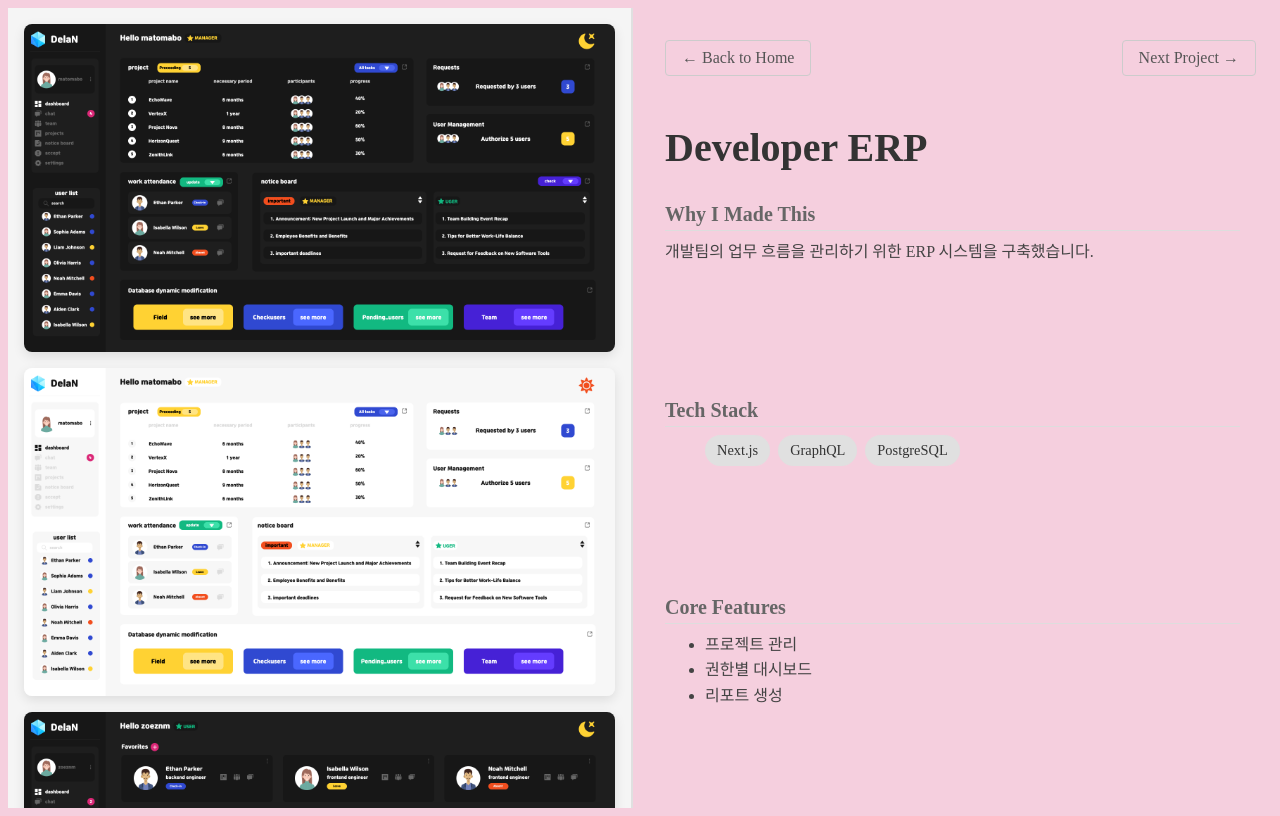
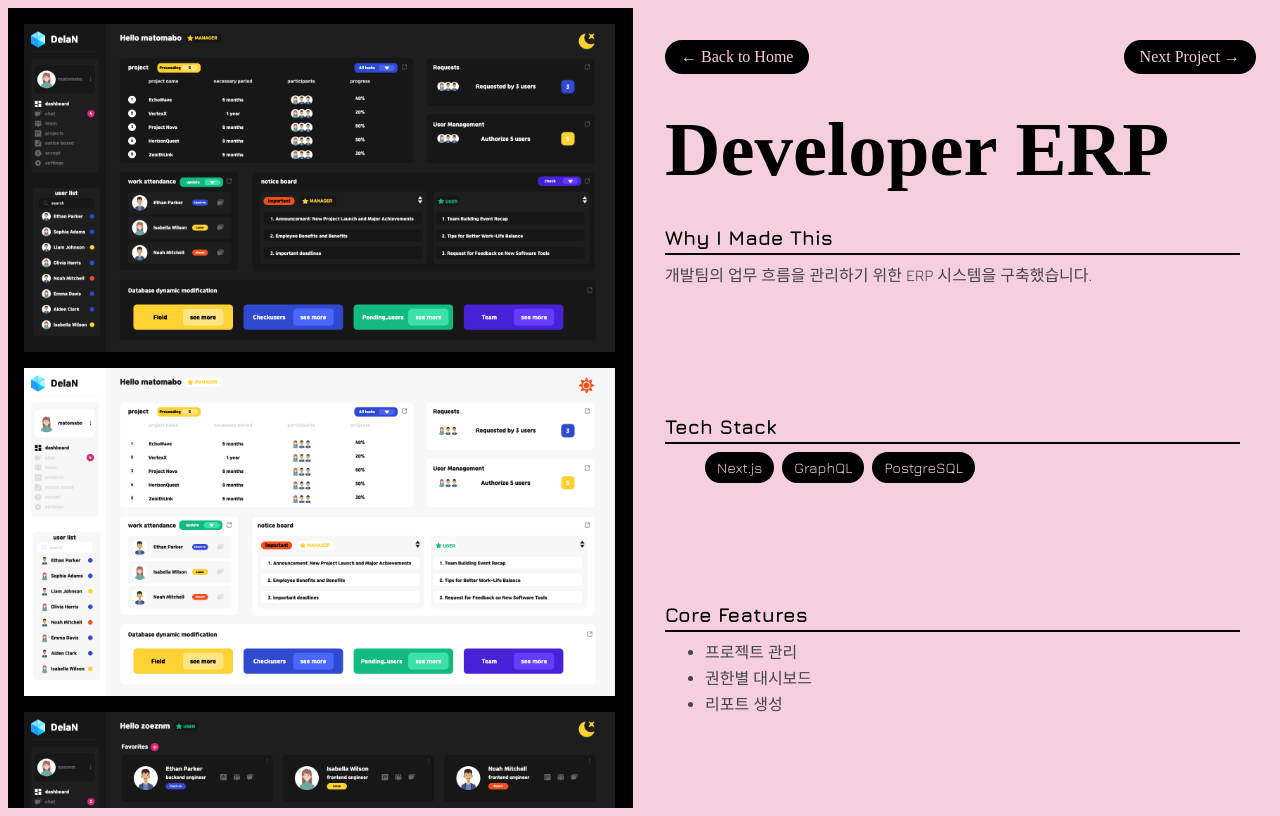
Before and after one commit to zoeznm/kim-bomi-portfolio, a React (Vite) app in the folder kbm/: page /portfolio/team/developer-erp in a window 1280 px wide. Built offline with nearby package versions, Linux system fonts and the light colour scheme.

Commit message:
상세페이지 css 완료

```diff
--- a/kbm/src/components/Portfolio/personal/PersonalDetail.module.scss
+++ b/kbm/src/components/Portfolio/personal/PersonalDetail.module.scss
@@ -1,6 +1,9 @@
 // src/components/Portfolio/personal/PersonalDetail.module.scss
 @import url("https://fonts.googleapis.com/css2?family=Alfa+Slab+One&family=Inter:ital,opsz,wght@0,14..32,100..900;1,14..32,100..900&family=Jura:wght@300..700&display=swap");
 
+html {
+  padding: 0;
+}
 .detailContainer {
   display: flex;
   width: 100vw;
@@ -11,15 +14,13 @@
 .images {
   flex: 1;
   overflow-y: auto;
-  background: #f5f5f5;
+  background: #000;
   padding: 1rem;
 
   img {
     display: block;
     width: 100%;
     margin-bottom: 1rem;
-    border-radius: 8px;
-    box-shadow: 0 4px 12px rgba(0, 0, 0, 0.1);
   }
 }
 
@@ -40,7 +41,7 @@
   position: relative;
 
   /* 세로 구분선 */
-  border-left: 2px solid #e0e0e0;
+  border-left: 2px solid #000;
 
   /* 상단 네비(Back + Next) */
   .navButtons {
@@ -52,13 +53,14 @@
     .back,
     .next {
       text-decoration: none;
-      color: #555;
+      color: #F5CFDE;;
+      background-color: #000;
       padding: 0.5rem 1rem;
-      border: 1px solid #ccc;
-      border-radius: 4px;
+      border-radius: 9999px;
       transition: background 0.2s;
       &:hover {
-        background: #f0f0f0;
+        background: #fff;
+        color: #000;
       }
     }
   }
@@ -67,11 +69,26 @@
   .title {
     grid-row: 2 / 3;
     margin: 0 0 1rem;
-    font-size: 2.5rem;
-    color: #333;
-    margin-top: 1rem;
+    font-size: 6vw;
+    color: #000;
+    font-family: 'PP Editorial Old', serif;
   }
-
+    /* slug별 폰트 크기 조정 */
+    .my-wishlist {
+      font-size: 8vw;
+    }
+    .old-portfolio {
+      font-size: 7vw;
+    }
+    .hs-pos {
+      font-size: 10vw;
+    }
+    .graduation-show {
+      font-size: 5vw;
+    }
+    .new-portfolio {
+      font-size: 6vw;
+    }
   /* 중단: 만든 이유 / 스택 / 기능 컨테이너 */
   .reason,
   .stack,
@@ -81,15 +98,17 @@
     h2 {
       margin: 0 0 0.5rem;
       font-size: 1.25rem;
-      color: #666;
-      border-bottom: 1px solid #ddd;
+      color: #000;
+      border-bottom: 2px solid #000;
       padding-bottom: 0.25rem;
+      font-family: "Jura";
     }
     p,
     ul {
       margin: 0;
       line-height: 1.6;
       color: #444;
+      font-family: "Jura";
     }
   }
   /* 이후 Reason/Stack/Features */
@@ -104,11 +123,11 @@
     gap: 0.5rem;
     li {
       display: inline-block;
-      background: #e0e0e0;
+      background: #000;
       padding: 0.25rem 0.75rem;
       border-radius: 9999px;
       font-size: 0.9rem;
-      color: #333;
+      color: #F5CFDE;
     }
   }
 
--- a/kbm/src/components/Portfolio/personal/PersonalDetail.tsx
+++ b/kbm/src/components/Portfolio/personal/PersonalDetail.tsx
@@ -1,5 +1,4 @@
 // src/components/Portfolio/personal/PersonalDetail.tsx
-
 import { useParams, Link } from 'react-router-dom';
 import { personalProjects, type ProjectDetail } from '../data';
 import styles from './PersonalDetail.module.scss';
@@ -11,9 +10,11 @@ export default function PersonalDetail() {
 
   if (!proj) return <p>Project not found.</p>;
 
-  // 다음 프로젝트가 있으면 nextProjSlug에 담고, 없으면 undefined
   const nextProj = personalProjects[projIndex + 1];
   const nextSlug = nextProj?.slug;
+
+  // 기본 .title 외에 slug 기반 modifier 클래스를 추가
+  const titleClass = `${styles.title} ${styles[proj.slug] || ''}`;
 
   return (
     <div className={styles.detailContainer}>
@@ -25,22 +26,16 @@ export default function PersonalDetail() {
 
       <section className={styles.info}>
         <div className={styles.navButtons}>
-          <Link to="/portfolio" className={styles.back}>
-            ← Back to Home
-          </Link>
+          <Link to="/portfolio" className={styles.back}>← Back to Home</Link>
           {nextSlug && (
-            <Link
-              to={`/portfolio/personal/${nextSlug}`}
-              className={styles.next}
-            >
+            <Link to={`/portfolio/personal/${nextSlug}`} className={styles.next}>
               Next Project →
             </Link>
           )}
         </div>
 
-        <h1 className={styles.title}>{proj.title}</h1>
+        <h1 className={titleClass}>{proj.title}</h1>
 
-        {/* ... reason, stack, features 영역 그대로 ... */}
         <div className={styles.reason}>
           <h2>Why I Made This</h2>
           <p>{proj.reason}</p>
--- a/kbm/src/components/Portfolio/team/TeamDetail.module.scss
+++ b/kbm/src/components/Portfolio/team/TeamDetail.module.scss
@@ -1,6 +1,9 @@
 // src/components/Portfolio/personal/PersonalDetail.module.scss
 @import url("https://fonts.googleapis.com/css2?family=Alfa+Slab+One&family=Inter:ital,opsz,wght@0,14..32,100..900;1,14..32,100..900&family=Jura:wght@300..700&display=swap");
 
+html {
+  padding: 0;
+}
 .detailContainer {
   display: flex;
   width: 100vw;
@@ -11,15 +14,13 @@
 .images {
   flex: 1;
   overflow-y: auto;
-  background: #f5f5f5;
+  background: #000;
   padding: 1rem;
 
   img {
     display: block;
     width: 100%;
     margin-bottom: 1rem;
-    border-radius: 8px;
-    box-shadow: 0 4px 12px rgba(0, 0, 0, 0.1);
   }
 }
 
@@ -40,7 +41,7 @@
   position: relative;
 
   /* 세로 구분선 */
-  border-left: 2px solid #e0e0e0;
+  border-left: 2px solid #000;
 
   /* 상단 네비(Back + Next) */
   .navButtons {
@@ -52,13 +53,14 @@
     .back,
     .next {
       text-decoration: none;
-      color: #555;
+      color: #F5CFDE;;
+      background-color: #000;
       padding: 0.5rem 1rem;
-      border: 1px solid #ccc;
-      border-radius: 4px;
+      border-radius: 9999px;
       transition: background 0.2s;
       &:hover {
-        background: #f0f0f0;
+        background: #fff;
+        color: #000;
       }
     }
   }
@@ -67,10 +69,20 @@
   .title {
     grid-row: 2 / 3;
     margin: 0 0 1rem;
-    font-size: 2.5rem;
-    color: #333;
-    margin-top: 1rem;
+    font-size: 6vw;
+    color: #000;
+    font-family: 'PP Editorial Old', serif;
   }
+    /* slug별 폰트 크기 조정 */
+    .vending-machine {
+      font-size: 5vw;
+    }
+    .developer-erp {
+      font-size: 6vw;
+    }
+    .machine-learning {
+      font-size: 5vw;
+    }
 
   /* 중단: 만든 이유 / 스택 / 기능 컨테이너 */
   .reason,
@@ -81,15 +93,17 @@
     h2 {
       margin: 0 0 0.5rem;
       font-size: 1.25rem;
-      color: #666;
-      border-bottom: 1px solid #ddd;
+      color: #000;
+      border-bottom: 2px solid #000;
       padding-bottom: 0.25rem;
+      font-family: "Jura";
     }
     p,
     ul {
       margin: 0;
       line-height: 1.6;
       color: #444;
+      font-family: "Jura";
     }
   }
   /* 이후 Reason/Stack/Features */
@@ -104,11 +118,11 @@
     gap: 0.5rem;
     li {
       display: inline-block;
-      background: #e0e0e0;
+      background: #000;
       padding: 0.25rem 0.75rem;
       border-radius: 9999px;
       font-size: 0.9rem;
-      color: #333;
+      color: #F5CFDE;
     }
   }
 
--- a/kbm/src/components/Portfolio/team/TeamDetail.tsx
+++ b/kbm/src/components/Portfolio/team/TeamDetail.tsx
@@ -14,6 +14,9 @@ export default function TeamDetail() {
   const nextProj = teamProjects[projIndex + 1];
   const nextSlug = nextProj?.slug;
 
+  // 기본 .title에 slug 기반 modifier 클래스 추가
+  const titleClass = `${styles.title} ${styles[proj.slug] || ''}`;
+
   return (
     <div className={styles.detailContainer}>
       <aside className={styles.images}>
@@ -28,16 +31,14 @@ export default function TeamDetail() {
             ← Back to Home
           </Link>
           {nextSlug && (
-            <Link
-              to={`/portfolio/team/${nextSlug}`}
-              className={styles.next}
-            >
+            <Link to={`/portfolio/team/${nextSlug}`} className={styles.next}>
               Next Project →
             </Link>
           )}
         </div>
 
-        <h1 className={styles.title}>{proj.title}</h1>
+        <h1 className={titleClass}>{proj.title}</h1>
+
         <div className={styles.reason}>
           <h2>Why I Made This</h2>
           <p>{proj.reason}</p>
@@ -54,7 +55,6 @@ export default function TeamDetail() {
             {proj.features.map(f => <li key={f}>{f}</li>)}
           </ul>
         </div>
-        {/* ... reason, stack, features ... */}
       </section>
     </div>
   );
```
